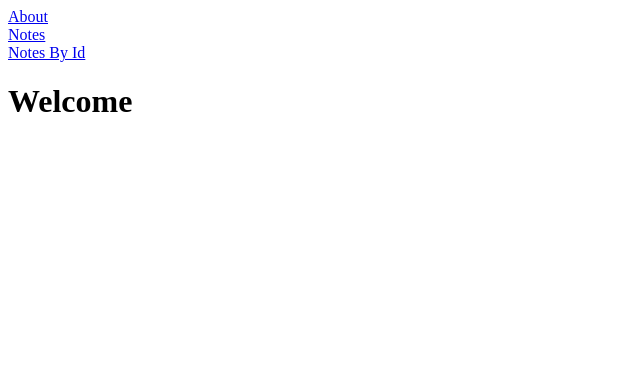
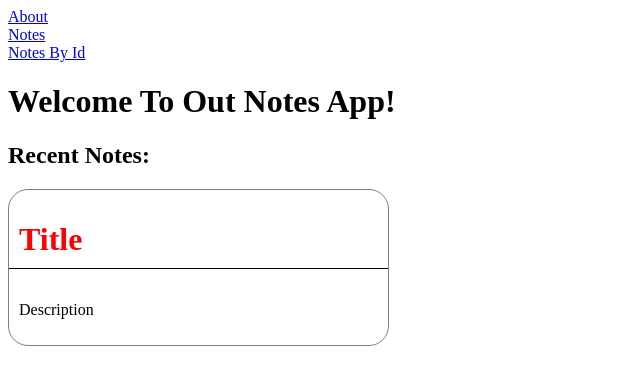
Before and after one commit to VIRGO96/nuxt-mastering, a Nuxt app: page / in a window 1280 px wide. Shown: the top 384 px of the page, without its empty margins (0-640 px from the left). Built offline with nearby package versions, Linux system fonts and the light colour scheme.

Commit message:
✨ module 2 : everything about components

```diff
--- /dev/null
+++ b/components/Banner.vue
@@ -0,0 +1,3 @@
+<template>
+    <h1>Welcome To Out Notes App!</h1>
+</template>
--- /dev/null
+++ b/components/Notes/NewNote.vue
@@ -0,0 +1,3 @@
+<template>
+    <input type="text" placeholder="Type New Note....">
+</template>
--- /dev/null
+++ b/components/Notes/NoteCard.client.vue
@@ -0,0 +1,26 @@
+<template>
+     <div class="card">
+            <h1>Title</h1>
+            <p>Description</p>
+        </div>
+</template>
+
+<script></script>
+
+<style>
+
+.card{
+    max-width: 30%;
+    border: 1px solid grey;
+    border-radius: 20px;
+}
+
+.card h1{
+    color: red;
+    padding: 10px;
+    border-bottom: 1px solid black;
+}
+.card p{
+    padding: 10px;
+}
+</style>
--- a/nuxt.config.ts
+++ b/nuxt.config.ts
@@ -1,4 +1,10 @@
 // https://nuxt.com/docs/api/configuration/nuxt-config
 export default defineNuxtConfig({
-  devtools: { enabled: true }
+  devtools: { enabled: true },
+  components:[
+    {
+      path:'~/components',
+      pathPrefix:false
+    },
+  ]
 })
--- a/pages/index.vue
+++ b/pages/index.vue
@@ -1,5 +1,8 @@
 <template>
-<h1>Welcome</h1>
+<Banner/>
+
+<h2>Recent Notes:</h2>
+ <NoteCard/>
 </template>
 
 
--- a/pages/notes/index.vue
+++ b/pages/notes/index.vue
@@ -1,3 +1,31 @@
 <template>
     <h1>Notes</h1>
+    <br>
+    <button @click="boolean=!boolean">Add New {{ boolean }}</button>
+    <br>
+
+     <!-- <component :is="boolean ? newNote : noteCard" /> -->
+
+    <NewNote/>
+
+    <br>
+    <br>
+
+    <NoteCard/>
+
 </template>
+
+<script setup>
+const newNote = resolveComponent('NewNote')
+const noteCard = resolveComponent('NoteCard')
+
+const boolean=ref(false)
+</script>
+
+<style>
+
+.flex{
+     display: flex;
+}
+
+</style>
```
